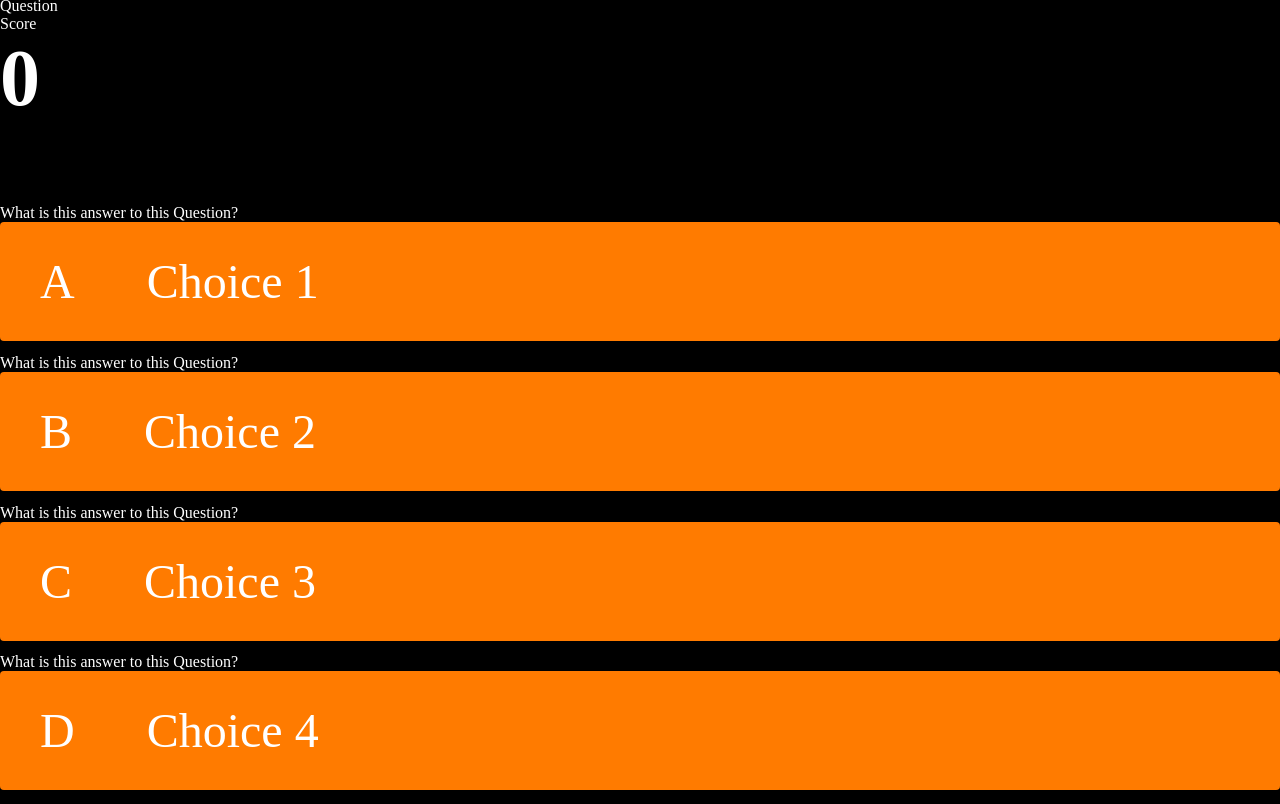
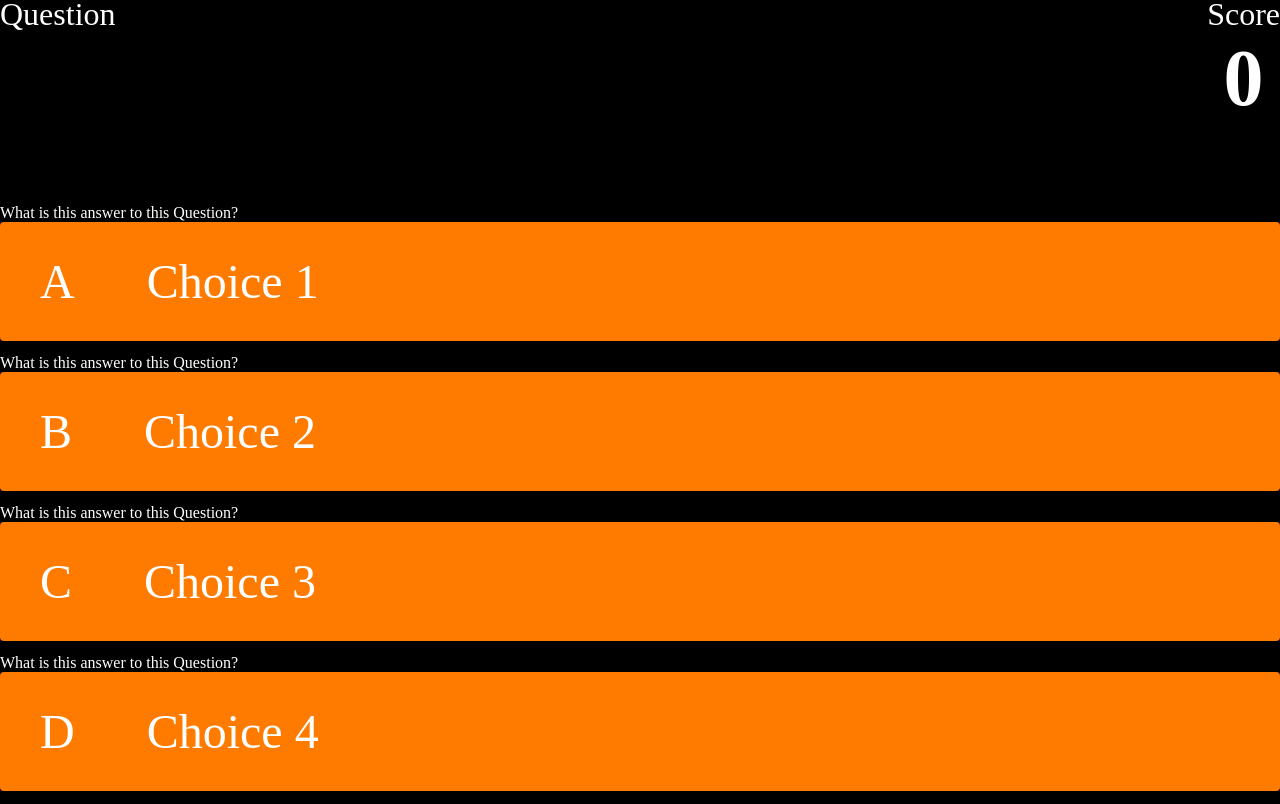
Before and after one commit to aokealy/Quiz, a plain HTML site: page game.html in a window 1280 px wide. Drawn offline with Linux system fonts and the light colour scheme; files whose address does not match are found by name.

Commit message:
style hud (Head Up Display) in games.css

```diff
--- a/assets/css/game.css
+++ b/assets/css/game.css
@@ -25,6 +25,28 @@ body {
     padding: 2rem;
     width: 100%;
 }
+.correct {
+    background: linear-gradient rgba( rgb(14, 206, 14) 0%, rgb(41, 232, 111) 100%);
+}
+.incorrect {
+    background: linear-gradient rgba( rgb(234, 25, 25) 0%, rgb(224, 11, 11, 1) 100%);
+}
+
+/* head's up display */
+#hud {
+    display: flex;
+    justify-content: space-between;
+
+}
+.hud-prefix {
+    text-align: center;
+    font-size: 2rem;
+}
+
+.hud-main-text {
+    text-align: center;
+}
+
 
 @media screen and (max-width: 768px) {
     .choice-container {
```
